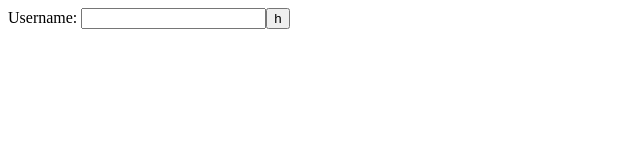
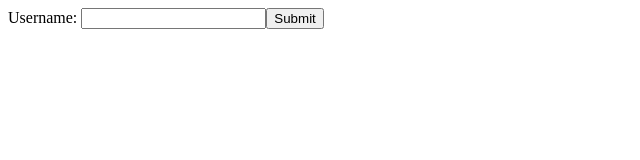
Before and after one commit to lightshatterz/tetrio-account-lookup, a plain HTML site: page index.html in a window 1280 px wide. Shown: the full height of the page, 0-640 px from the left. Drawn offline with Linux system fonts and the light colour scheme.

Commit message:
Update index.html

```diff
--- a/index.html
+++ b/index.html
@@ -1,6 +1,6 @@
 <!DOCTYPE html>
 <html>
 <body>
-Username: <input type="text" id="username" name="username"><button type="button">h</button>
+Username: <input type="text" id="username" name="username"><button type="submit">Submit</button>
 </body>
 </html>
```
